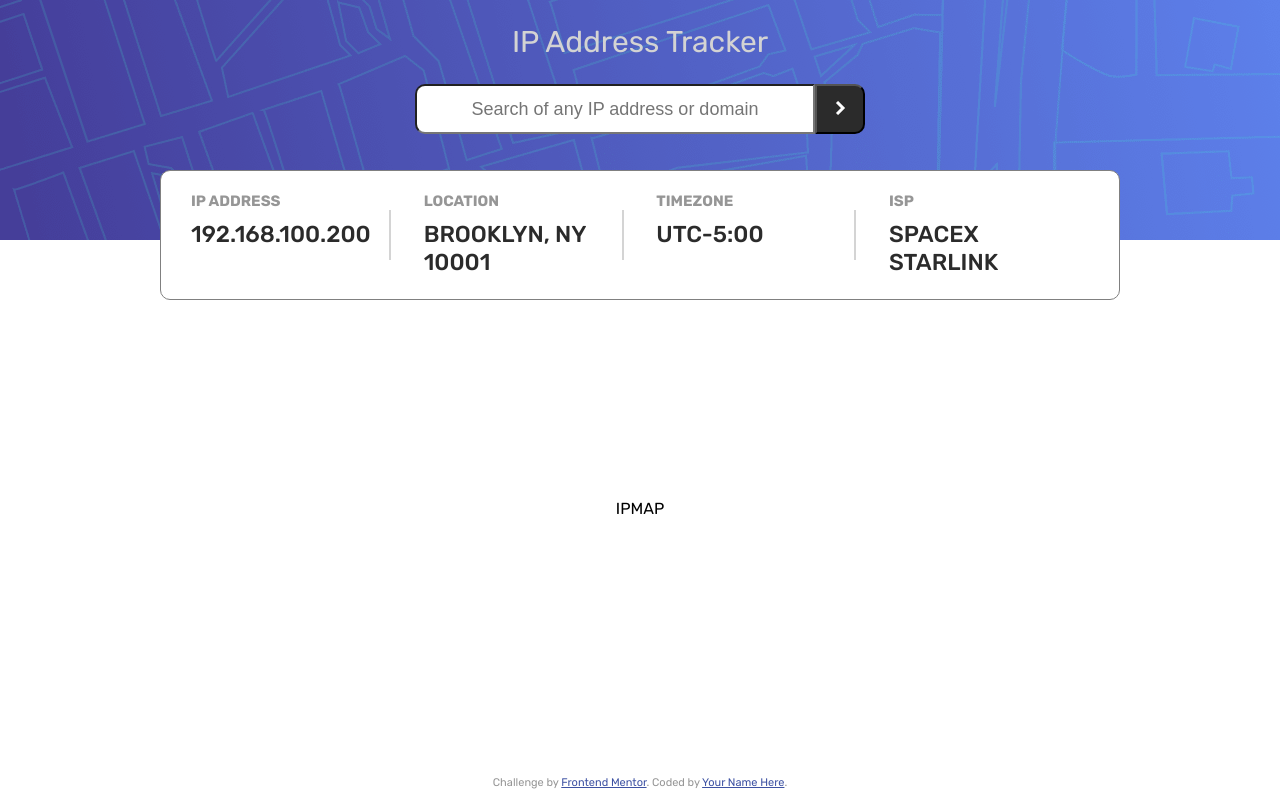
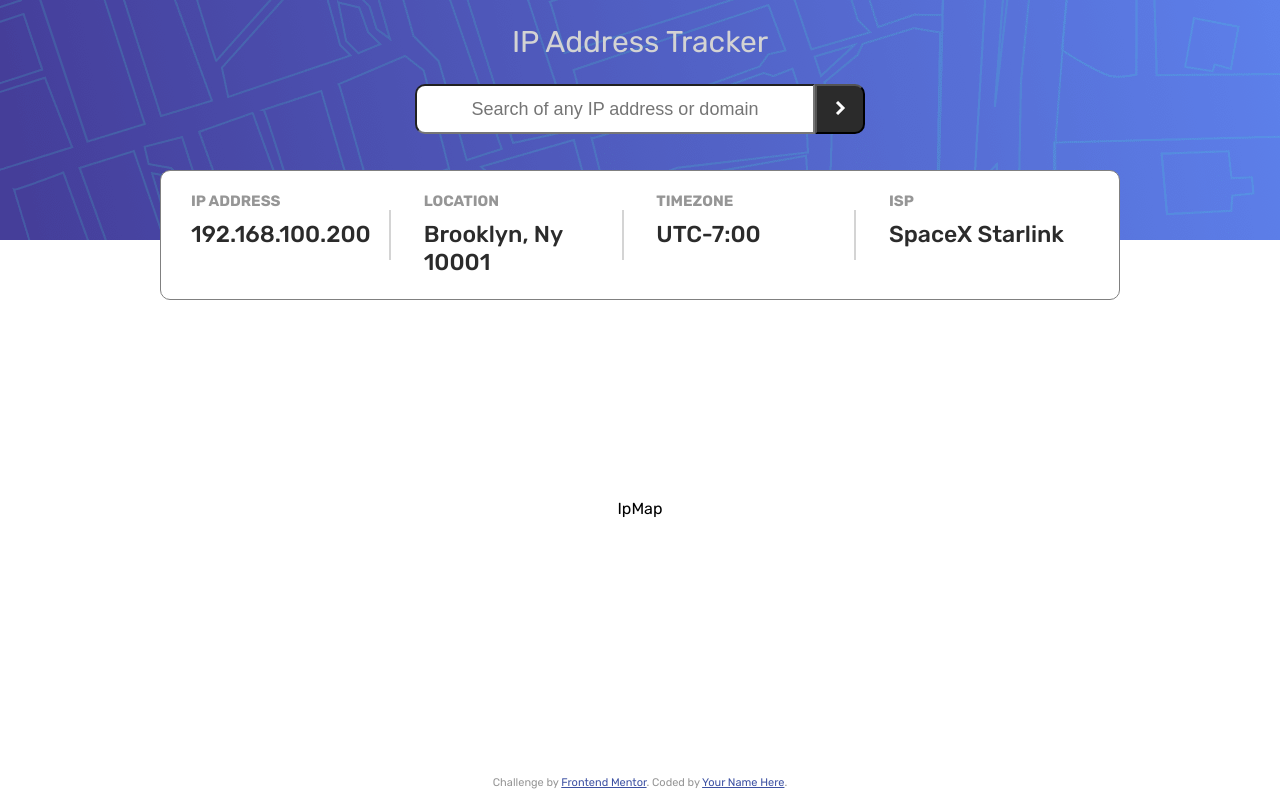
Before and after one commit to JefferyCarmichael/IP_ADDRESS_TRACKER, a React (Create React App) app: page / in a window 1280 px wide. Built offline with nearby package versions, Linux system fonts and the light colour scheme.

Commit message:
added state

```diff
--- a/src/App.js
+++ b/src/App.js
@@ -1,16 +1,25 @@
 import Header from "./components/Header";
 import Footer from "./components/Footer";
-import IPMAP from "./components/IPMAP";
+import IpMap from "./components/IpMap";
 import Coordinates from "./components/Coordinates";
+import { useState } from "react";
 import "./App.css";
 
 function App() {
+  let data = {
+    ip: "192.168.100.200",
+    place: "Brooklyn, Ny 10001",
+    timezone: "-7:00",
+    isp: "SpaceX Starlink",
+  };
+  const [address, setAddress] = useState("");
+  const [location, setLocation] = useState(data);
   return (
     <div className="App">
-      <Header>
-        <Coordinates />
+      <Header address={address} setAddress={setAddress} >
+        <Coordinates location={location} />
       </Header>
-      <IPMAP />
+      <IpMap />
       <Footer />
     </div>
   );
--- a/src/components/Coordinates.js
+++ b/src/components/Coordinates.js
@@ -1,26 +1,26 @@
-const Coordinates = () => {
+const Coordinates = ({location}) => {
   return (
     <div className="coordinates-box">
       <div className="coordinates">
           <ul>
             <lh className="list-title">IP ADDRESS</lh>
-            <li className="list-item list-border">192.168.100.200</li>
+            <li className="list-item list-border">{location.ip}</li>
           </ul>
 
           <ul>
             <lh className="list-title">LOCATION</lh>
-            <li className="list-item list-border">BROOKLYN, NY 10001</li>
+            <li className="list-item list-border">{location.place}</li>
           </ul>
 
           <ul>
             <lh className="list-title"> TIMEZONE</lh>
-            <li className="list-item list-border">UTC-5:00</li>
+            <li className="list-item list-border">UTC{location.timezone}</li>
           </ul>
           {/*add offset value dynamically using the API*/}
 
           <ul>
             <lh className="list-title">ISP </lh>
-            <li className="list-item">SPACEX STARLINK</li>
+            <li className="list-item">{location.isp}</li>
           </ul>
       </div>
     </div>
--- a/src/components/Header.js
+++ b/src/components/Header.js
@@ -1,18 +1,29 @@
 import arrow from "../images/icon-arrow.svg";
 
-const Header = (props) => {
+const Header = ({ children, address, setAddress,}) => {
   return (
-<div className="header">
- <p className="title">
- IP Address Tracker
- </p>
- <form action="" className="ip-form">
-  <input type="text"  name="ip-address" className="ip-address-box" placeholder="Search of any IP address or domain"/>
-  <button type='button'className="ip-button"><img alt="arrow" src={arrow}  className="arrow"/></button>
- </form>
- {props.children}
-</div>
-  )
-}
+    <div className="header">
+      <p className="title">IP Address Tracker</p>
+      <form action="" className="ip-form">
+        <input
+          type="text"
+          name="ip-address"
+          className="ip-address-box"
+          placeholder="Search of any IP address or domain"
+          value={address}
+          onChange={(e) =>{
+            const {value} =e.target
+            console.log(`value: `,value)
+            setAddress(value)
+          }}
+          />
+        <button type="button" className="ip-button">
+          <img alt="arrow" src={arrow} className="arrow" />
+        </button>
+      </form>
+      {children}
+    </div>
+  );
+};
 
-export default Header
+export default Header;
--- a/src/components/IPMAP.js
+++ b/src/components/IPMAP.js
@@ -1,9 +1,8 @@
-import React from 'react'
 
-const IPMAP = () => {
+const IpMap = () => {
   return (
-    <div className="map-main">IPMAP</div>
+    <div className="map-main">IpMap</div>
   )
 }
 
-export default IPMAP
+export default IpMap
```
Also changed, not shown: 1 other file (tests, documents, lock files or other folders).
